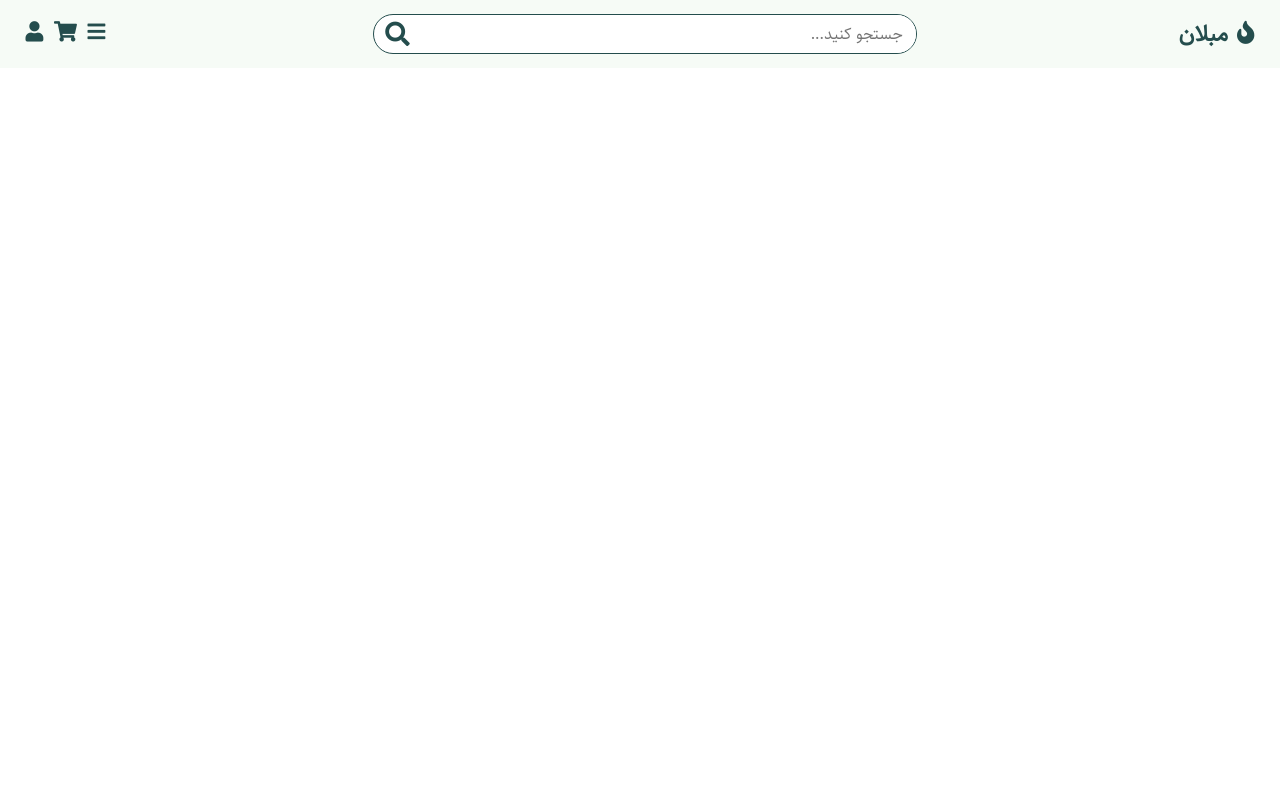
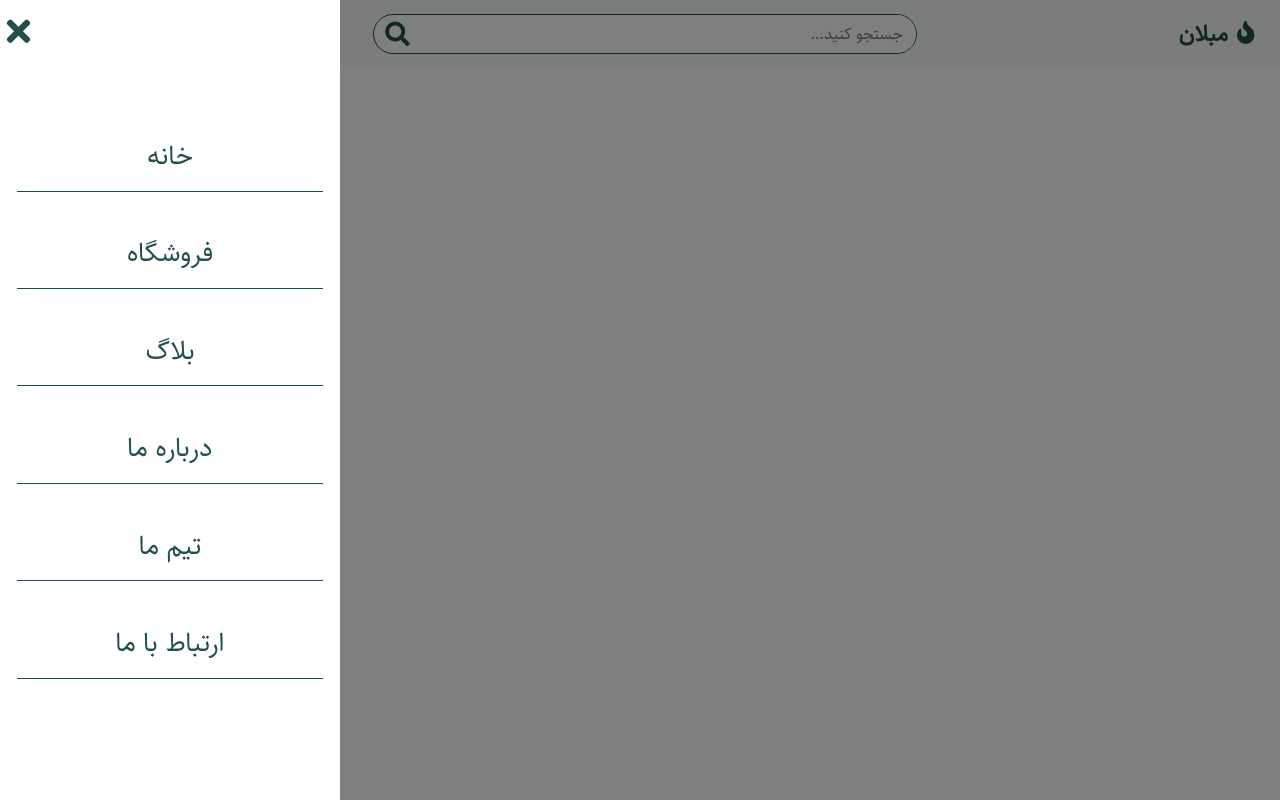
Before and after one commit to amin-da/FurnitureShop, a website: page home.html in a window 1280 px wide. Both pictures are taken after a click on the element 96 px from the left and 32 px from the top of the page. Drawn offline with nearby package versions, Linux system fonts and the light colour scheme.

Commit message:
add other site pages and add nabar in home page

```diff
--- a/css/style.scss
+++ b/css/style.scss
@@ -119,3 +119,65 @@ html {
 #search-btn {
   display: none;
 }
+
+// closer-btn
+
+@keyframes rotate {
+  0% {
+    transform: rotate(360deg);
+    opacity: 0;
+  }
+}
+
+#closer-btn {
+  position: fixed;
+  cursor: pointer;
+  top: 1rem;
+  left: 0.5rem;
+  font-size: 2.5rem;
+  z-index: 10000;
+  color: $green;
+  animation: rotate 0.4s linear 0.4s backwards;
+  display: none;
+
+  &:hover {
+    color: $light-color;
+  }
+}
+
+// navbar style
+
+.navbar {
+  display: flex;
+  align-items: center;
+  justify-content: center;
+  flex-flow: column;
+  position: fixed;
+  top: 0;
+  left: -110%;
+  width: 25rem;
+  height: 100vh;
+  z-index: 1000;
+  background: $white;
+  transition: all 0.4s linear;
+
+  &.active {
+    left: 0;
+    box-shadow: $box-shadow;
+    transition: all 0.4s linear;
+  }
+
+  a {
+    width: 90%;
+    padding: 1rem;
+    text-align: center;
+    margin: 1rem 0;
+    font-size: 2rem;
+    color: $green;
+    border-bottom: $border;
+
+    &:hover {
+      color: $light-color;
+    }
+  }
+}
--- a/home.html
+++ b/home.html
@@ -50,6 +50,19 @@
     </header>
     <!-- header section ends -->
 
+    <!-- closer-btn -->
+    <div class="fas fa-times" id="closer-btn"></div>
+
+    <!-- navbar -->
+    <nav class="navbar">
+      <a href="./home.html">خانه</a>
+      <a href="./shop.html">فروشگاه</a>
+      <a href="./blog.html">بلاگ</a>
+      <a href="./about.html">درباره ما</a>
+      <a href="./team.html">تیم ما</a>
+      <a href="./contact.html">ارتباط با ما</a>
+    </nav>
+
     <!-- js file link -->
     <script src="./js/script.js"></script>
   </body>
--- a/js/script.js
+++ b/js/script.js
@@ -0,0 +1,14 @@
+//functionality for navbar menu
+let menuBtn = document.querySelector("#menu-btn");
+let closerBtn = document.querySelector("#closer-btn");
+let navbar = document.querySelector(".navbar");
+
+menuBtn.onclick = () => {
+  closerBtn.style.display = "block";
+  navbar.classList.toggle("active");
+};
+
+closerBtn.onclick = () => {
+  closerBtn.style.display = "none";
+  navbar.classList.remove("active");
+};
```
Also changed, not shown: about.html (added), blog.html (added), contact.html (added), css/style.css, shop.html (added), team.html (added).
